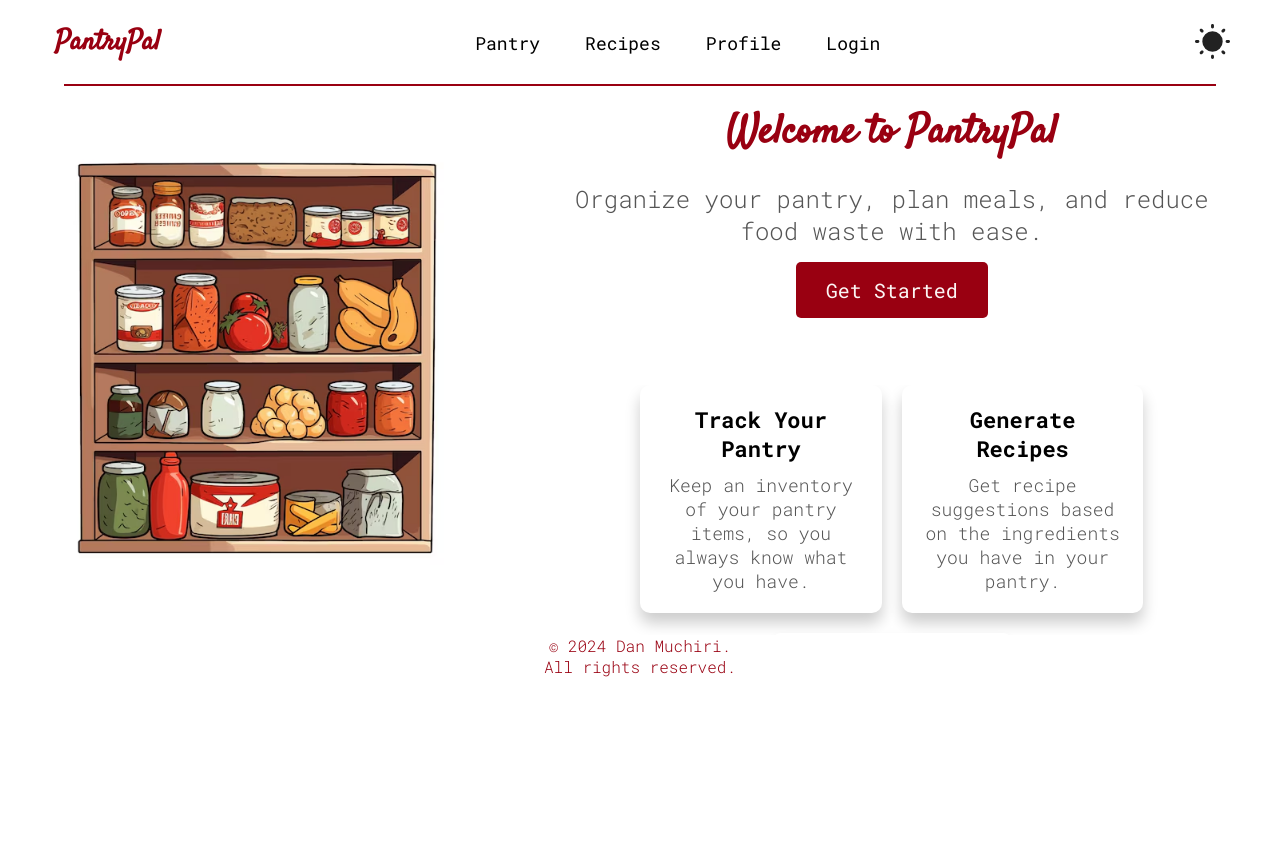
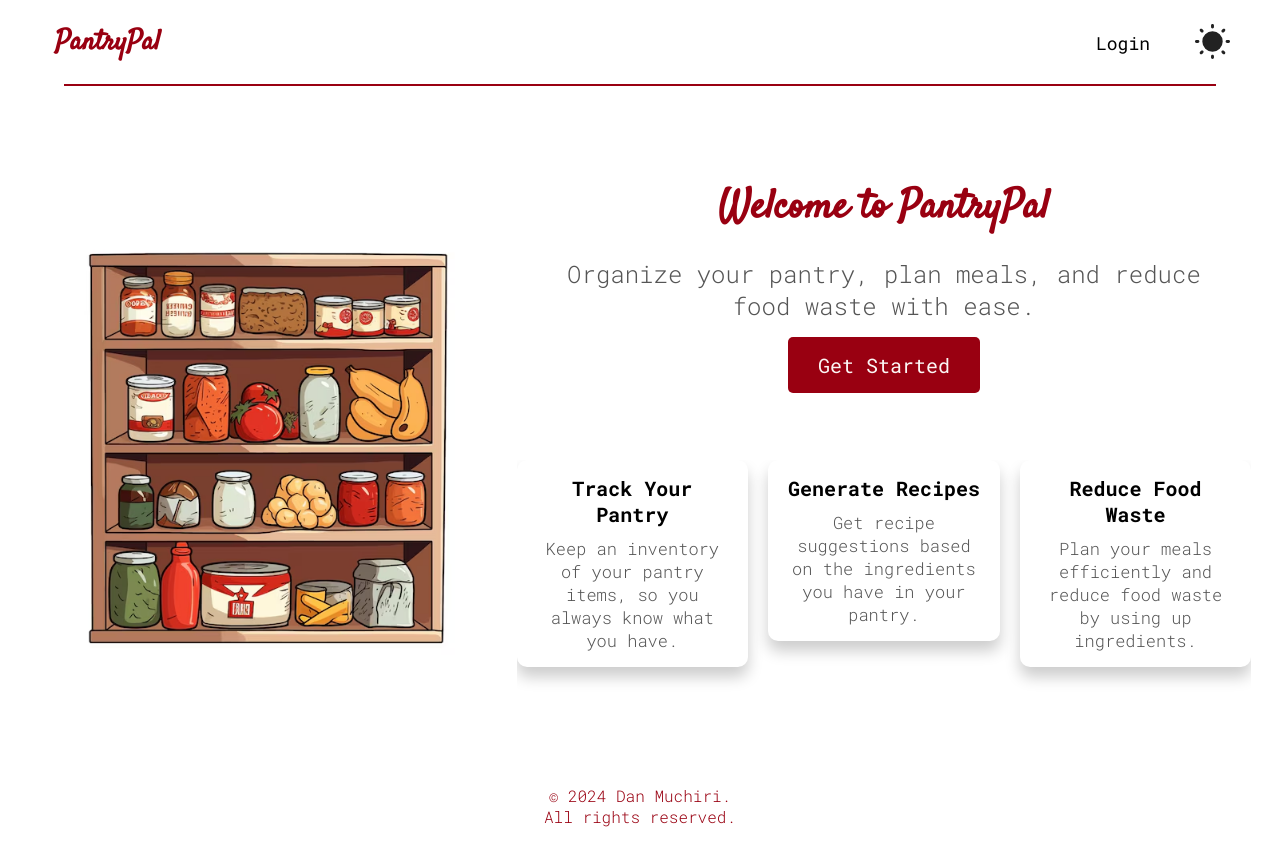
Before and after one commit to Dan-Muchiri/Pantry-Pal, a React (Vite) app: page / in a window 1280 px wide. Shown: the top 866 px of the page. Before the commit the page ends 800 px from the top, so only its background shows below. Built offline with nearby package versions, Linux system fonts and the light colour scheme.

Commit message:
removed some header styles

```diff
--- a/src/App.css
+++ b/src/App.css
@@ -100,15 +100,3 @@ button {
     margin-top: 105px;
   }
 }
-
-@media(width >= 1400px){
-  #root{
-    gap: 200px;
-  }
-  h1{
-    font-size: 48px;
-  }
-  .sectionTitle{
-    margin-bottom: 75px;
-  }
-}
--- a/src/components/Header/Header.jsx
+++ b/src/components/Header/Header.jsx
@@ -16,15 +16,15 @@ function Header() {
       <div className={styles.logo}>PantryPal</div>
       <nav className={styles.nav}>
         <ul>
-          <li><Link to="/pantry">Pantry</Link></li>
+          {/* <li><Link to="/pantry">Pantry</Link></li>
           <li><Link to="/recipes">Recipes</Link></li>
-          <li><Link to="/profile">Profile</Link></li>
+          <li><Link to="/profile">Profile</Link></li> */}
           <li><Link to="/login">Login</Link></li>
         </ul>
-      </nav>
-      <div onClick={toggleTheme}>
+        <div onClick={toggleTheme}>
         <img className={styles.themeIcon} src={themeIcon} alt="theme icon"/>
       </div>
+      </nav>
     </header>
     </>
 
--- a/src/components/Header/HeaderStyles.module.css
+++ b/src/components/Header/HeaderStyles.module.css
@@ -33,11 +33,17 @@
     color: var(--btn-color);
   }
 
+  .nav {
+    display: flex;
+    align-items: center;
+  }
+
   .nav ul {
     list-style: none;
     display: flex;
     gap: 45px;
     padding: 0;
+    margin-right: 45px;
   }
 
   .nav ul li {
@@ -70,8 +76,8 @@
     cursor: pointer;
   }
 
-  /* Responsive Styles for Small Screens */
-  @media (max-width: 768px) {
+
+  /* @media (max-width: 768px) {
     .header {
       flex-direction: column;
       align-items: flex-start;
@@ -87,6 +93,8 @@
       display: flex;
       flex-direction: row;
       width: 100%;
+      align-items: center;
+      justify-content: center;
     }
 
     .nav ul {
@@ -95,7 +103,6 @@
       gap: 10px;
       padding: 0;
       width: 100%;
-      text-align: center;
     }
 
     .nav ul li {
@@ -113,9 +120,9 @@
       top: 7px;
       right: 5px;
     }
-  }
+  } */
 
-  /* Styles for very small screens */
+
   @media (max-width: 480px) {
     .logo {
       font-size: 20px;
--- a/src/components/HomePage/HomePageStyles.module.css
+++ b/src/components/HomePage/HomePageStyles.module.css
@@ -79,19 +79,27 @@
     max-width: 21ch;
     text-align: center;
     background: var(--background-color);
-    padding: 20px;
+    padding: 15px;
     border-radius: 10px;
     box-shadow: 0px 10px 15px rgba(0, 0, 0, 0.2);
 }
 
 .feature h2 {
-    font-size: 22px;
+    font-size: 20px;
     margin-bottom: 10px;
 }
 
 .feature p {
-    font-size: 18px;
+    font-size: 17px;
 }
+
+/* Styles for large screens */
+@media (min-width: 800px) {
+    .homepage {
+        height: 85vh;
+        align-items: center;
+      }
+  }
 
 /* Responsive Styles for Small Screens */
 @media (max-width: 1000px) {
```
